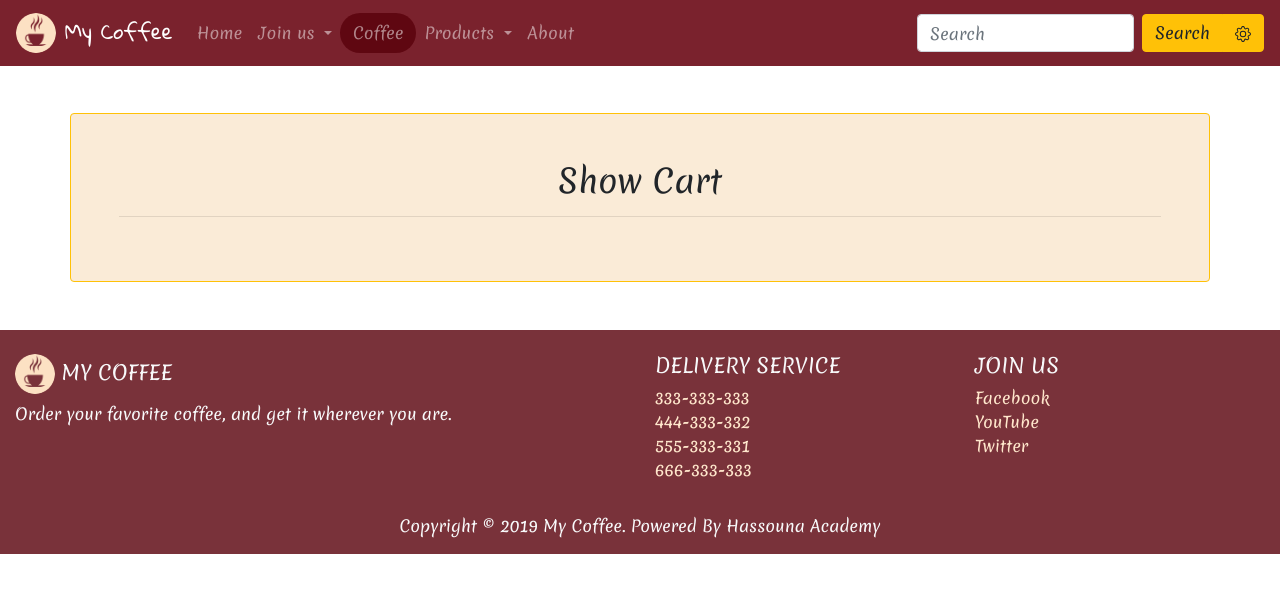
After one commit to AbdelilahChahbouni/Django_Coffee_Website, a Django app: template templates/orders/show_cart.html in a window 1280 px wide. The commit adds this page. Shown: the top 593 px of the page. Run offline with Django 4.2, Linux system fonts and the light colour scheme; the template is opened without the code that fills it, so the values that code supplies are empty; some libraries are stand-ins or nearby versions.

Commit message:
add show cart function in view and tempalte and uls

```diff
--- a/orders/urls.py
+++ b/orders/urls.py
@@ -5,4 +5,5 @@ from . import views
 
 urlpatterns = [
         path("add_to_cart" , views.add_to_cart , name='add_to_cart'),
+        path("show_cart" , views.show_cart , name="show_cart")
         ]
--- /dev/null
+++ b/templates/orders/show_cart.html
@@ -0,0 +1,14 @@
+{% extends 'base.html' %}
+{% load static %}
+{% block title %} | Show Cart {% endblock %}
+
+
+{% block content %}
+
+<div class="my-form container p-5 my-5 rounded border border-warning">
+           <h2 class="text-center">Show Cart</h2>
+		   <hr>
+
+</div>
+
+{% endblock %}
--- a/templates/partials/_navbar.html
+++ b/templates/partials/_navbar.html
@@ -44,6 +44,8 @@
 					<a class="dropdown-item" href="{% url 'profile' %}">Profile ({{ request.user.username }})</a>
 						<div class="dropdown-divider"></div>
 						<a href="{% url 'get_favorite_products' %}" class="dropdown-item">Products Favorites</a>
+						<div class="dropdown-divider"></div>
+						<a href="{% url 'show_cart' %}" class="dropdown-item">Show Cart</a>
 						<div class="dropdown-divider"></div>
 						<a href="{% url 'logout' %}" class="dropdown-item"> Logout </a>
 					{% else %}
```
Also changed, not shown: orders/views.py (+18 -0 lines).
